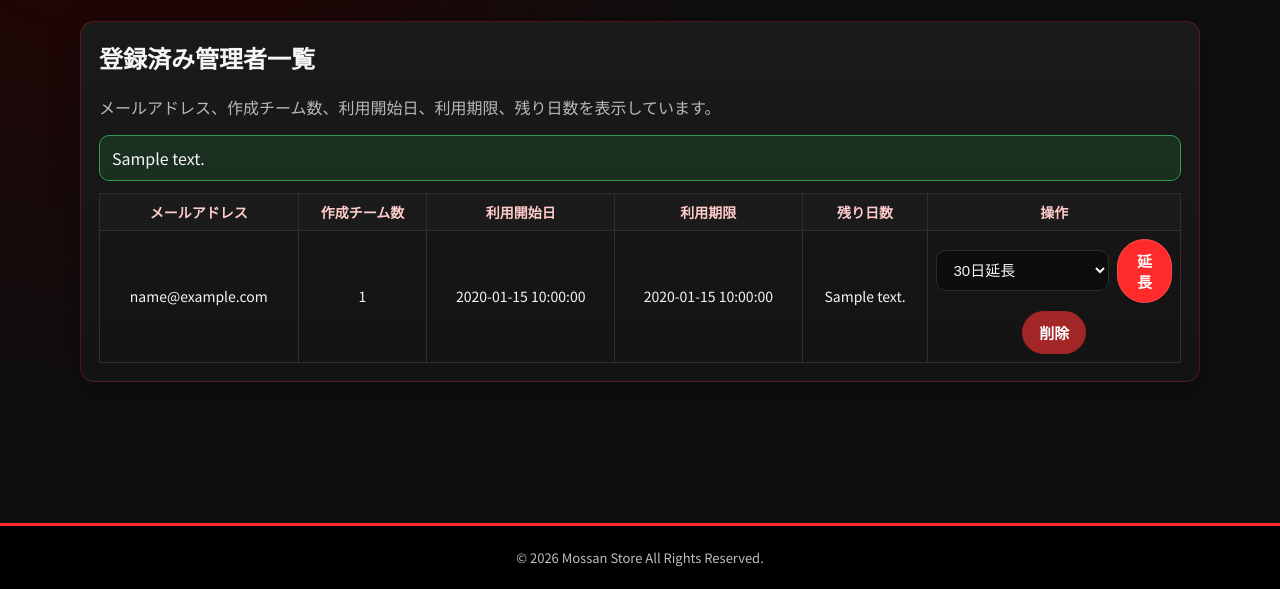
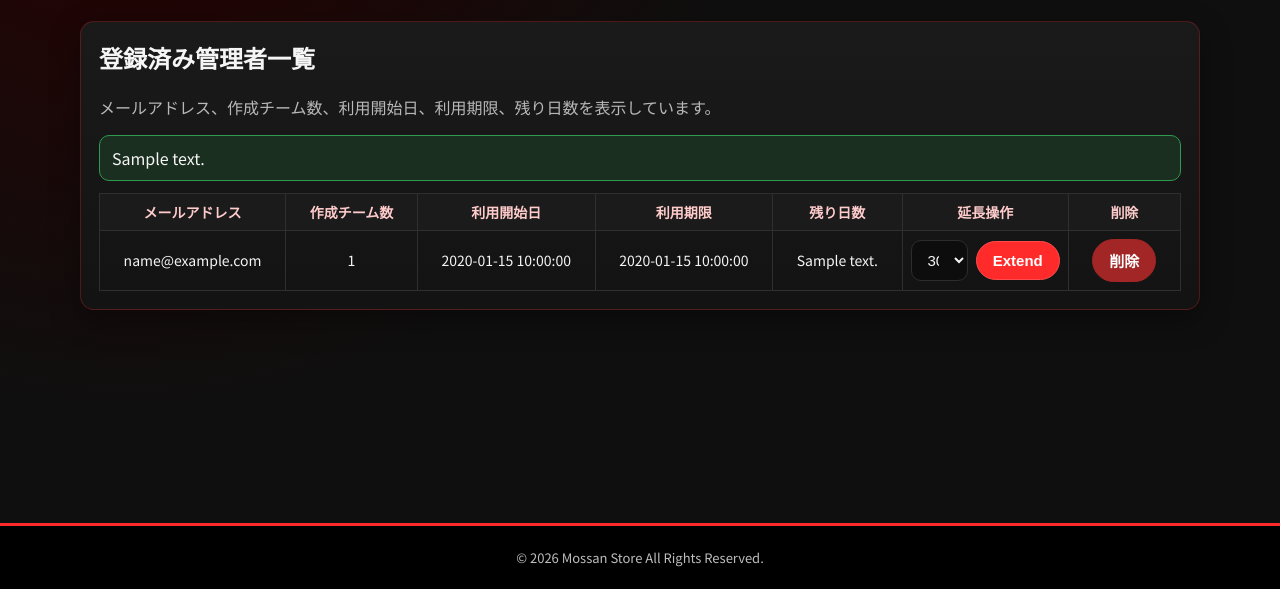
Before and after one commit to ryosuke0612/mossan-store, a Python web app: template templates/site_admin_dashboard.html in a window 1280 px wide. Shown: the part 211-800 px from the top of the page. Run offline with Jinja, Linux system fonts and the light colour scheme; the template is opened without the code that fills it: most values are stand-ins (such as "Sample title", 1, 10 or a date in 2020).

Commit message:
codex 無期限延長対応と管理者一覧の操作列レイアウト改善

```diff
--- a/templates/site_admin_dashboard.html
+++ b/templates/site_admin_dashboard.html
@@ -3,6 +3,25 @@
 {% block title %}サイト運営者ページ | Mossan Store{% endblock %}
 
 {% block content %}
+<style>
+  .admin-list-table th,
+  .admin-list-table td {
+    white-space: nowrap;
+    width: 1%;
+  }
+
+  .admin-list-table .extend-cell form,
+  .admin-list-table .delete-cell form {
+    margin: 0;
+  }
+
+  .admin-list-table .extend-form {
+    display: flex;
+    gap: 8px;
+    align-items: center;
+  }
+</style>
+
 <h1 class="page-title">サイト運営者ページ</h1>
 
 <section class="panel">
@@ -20,7 +39,7 @@
 
   {% if admin_rows %}
   <div class="table-wrap">
-    <table>
+    <table class="admin-list-table">
       <thead>
         <tr>
           <th>メールアドレス</th>
@@ -28,7 +47,8 @@
           <th>利用開始日</th>
           <th>利用期限</th>
           <th>残り日数</th>
-          <th>操作</th>
+          <th>延長操作</th>
+          <th>削除</th>
         </tr>
       </thead>
       <tbody>
@@ -39,24 +59,26 @@
           <td>{{ row["start_date"] }}</td>
           <td>{{ row["expiry_date"] }}</td>
           <td>{{ row["remaining_days_text"] }}</td>
-          <td>
+          <td class="extend-cell">
             <form
+              class="extend-form"
               method="POST"
               action="{{ url_for('site_admin_extend_admin', admin_id=row['id']) }}"
-              style="margin: 0 0 8px 0; display: flex; gap: 8px; align-items: center;"
             >
               <select name="extend_days" aria-label="延長日数">
                 <option value="7">7日延長</option>
                 <option value="30" selected>30日延長</option>
                 <option value="60">60日延長</option>
+                <option value="unlimited">無期限</option>
               </select>
-              <button class="btn" type="submit">延長</button>
+              <button class="btn" type="submit">Extend</button>
             </form>
+          </td>
+          <td class="delete-cell">
             <form
               method="POST"
               action="{{ url_for('site_admin_delete_admin', admin_id=row['id']) }}"
               onsubmit="return confirm('この管理者を削除します。管理しているチーム、メンバー情報、出欠データも削除されます。実行しますか？');"
-              style="margin: 0;"
             >
               <button class="btn danger" type="submit">削除</button>
             </form>
```
Also changed, not shown: app.py (+39 -12 lines).
